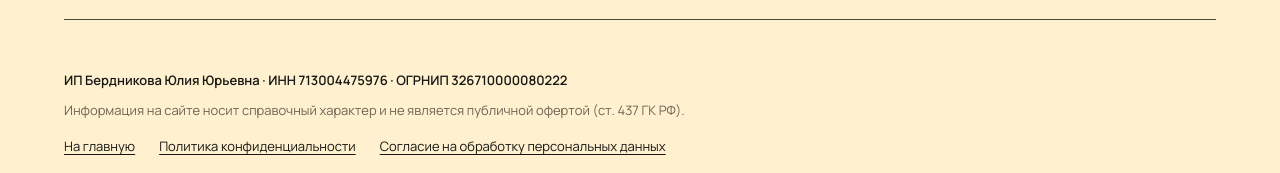
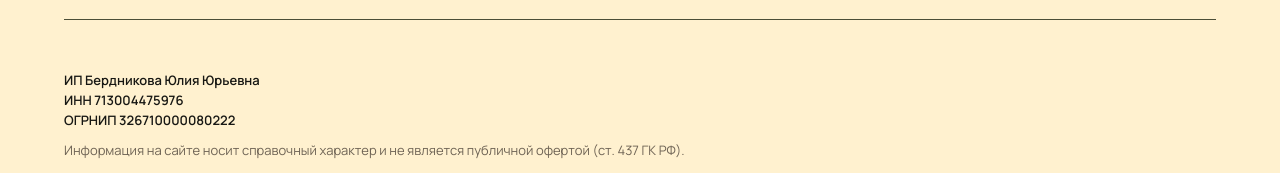
Before and after one commit to antonseliverstov/berdnikova-site, a plain HTML site: page consent.html in a window 1280 px wide. Shown: the part 2193-2366 px from the top of the page. Drawn offline with Linux system fonts and the light colour scheme.

Commit message:
Подвал: ИНН и ОГРНИП на отдельных строках
Co-Authored-By: Claude Opus 5.5 <noreply@anthropic.com>

```diff
--- a/consent.html
+++ b/consent.html
@@ -54,7 +54,7 @@
     <footer class="footer">
       <div class="shell">
         <div class="footer-legal" style="margin-top:0;padding-top:0;border-top:0">
-          <p class="footer-requisites">ИП Бердникова Юлия Юрьевна · ИНН 713004475976 · ОГРНИП 326710000080222</p>
+          <p class="footer-requisites">ИП Бердникова Юлия Юрьевна<br />ИНН 713004475976<br />ОГРНИП 326710000080222</p>
           <p>Информация на сайте носит справочный характер и не является публичной офертой (ст. 437 ГК РФ).</p>
           <nav class="footer-docs" aria-label="Документы"><a href="index.html">На главную</a><a href="privacy.html">Политика конфиденциальности</a><a href="consent.html">Согласие на обработку персональных данных</a></nav>
         </div>
```
Also changed, not shown: index.html (+1 -1 lines), privacy.html (+1 -1 lines).
